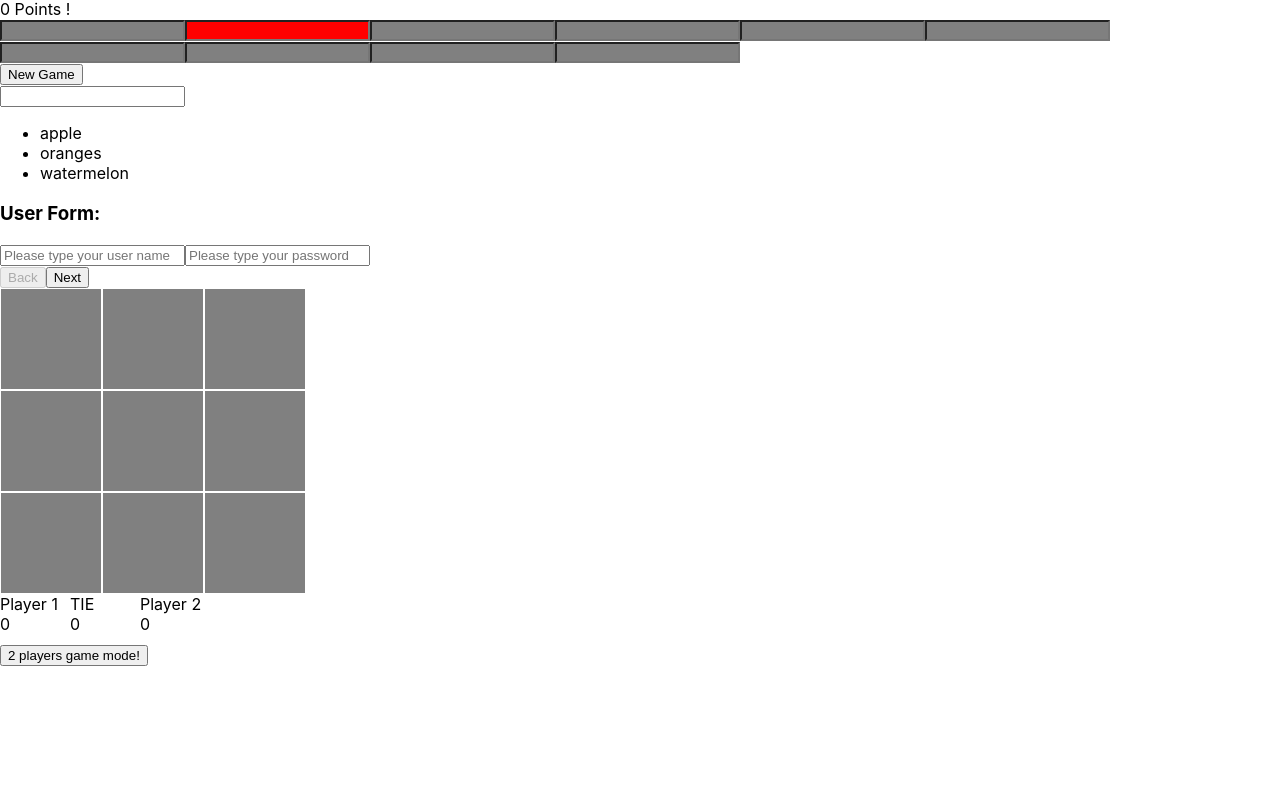
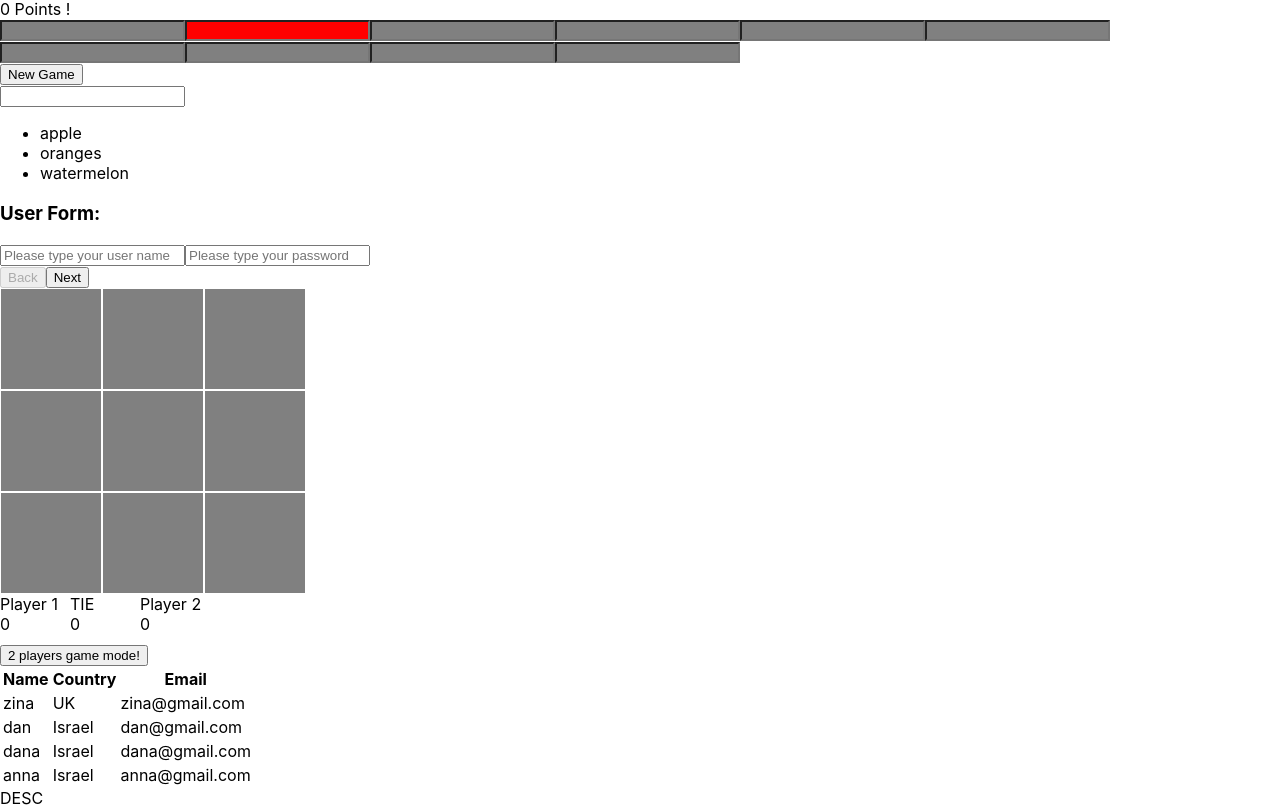
Before and after one commit to roiavidar/tocode-ex, a React (Create React App) app: page / in a window 1280 px wide. Shown: the part 538-1346 px from the top of the page. Before the commit the page ends 1204 px from the top, so only its background shows below. Built offline with nearby package versions, Linux system fonts and the light colour scheme.

Commit message:
sortable table

```diff
--- a/package.json
+++ b/package.json
@@ -15,7 +15,9 @@
     "react-dom": "^16.13.1",
     "react-scripts": "3.4.1",
     "tinycolor2": "^1.4.1",
-    "typescript": "^3.7.5"
+    "typescript": "^3.7.5",
+    "mobx": "^5.15.4",
+    "mobx-react": "^6.2.2"
   },
   "scripts": {
     "start": "react-scripts start",
--- a/src/App.tsx
+++ b/src/App.tsx
@@ -15,6 +15,8 @@ import { TimeConverterLogic } from './components/TimeConverter/TimeConverterLogi
 import CatchTheTargetLogic from './components/CatchTheTarget/CatchTheTargetLogic';
 import TicTacToe from './components/TicTacToe/TicTacToe';
 import { AI } from './components/TicTacToe/AI';
+import SortableTable from './components/SortableTable/SortableTable';
+import SortableTableService from './components/SortableTable/SortableTable.service';
 
 function App() {
 
@@ -49,6 +51,20 @@ function App() {
     calcTarget: () => Math.floor(Math.random() * boxes)
   });
 
+  const sortableTable = new SortableTableService(sortLogic);
+
+  sortableTable.SortedTable = [
+    ['Name', 'Country', 'Email'],
+    ['zina', 'UK', 'zina@gmail.com'],
+    ['dan', 'Israel', 'dan@gmail.com'],
+    ['dana', 'Israel', 'dana@gmail.com'],
+    ['anna', 'Israel', 'anna@gmail.com']
+  ];
+
+  function sortLogic(itemA: string, itemB: string) {
+      return itemA.localeCompare(itemB);
+  }
+
   return (
     <>
     <MultiInput
@@ -72,6 +88,7 @@ function App() {
     <FilterList items={items} />
     <UserForm stepsForm={stepsForm} />
     <TicTacToe gameSpeed={1500} computerAI={{isFirst: true, logic: new AI()}} />
+    <SortableTable sortableService={sortableTable} />
     </>
   );
 }
--- /dev/null
+++ b/src/components/SortableTable/SortableTable.model.tsx
@@ -0,0 +1,15 @@
+export interface ITableOrder {
+    columnIndex: number | undefined;
+    order: Order | undefined;
+}
+
+export enum Order {
+    ASC = 1,
+    DESC = 2
+}
+
+export interface ISortableService {
+    sort: (columnIndex: number) => any[][];
+    SortedTable: any[][];
+    tableOrder: ITableOrder;
+}
--- /dev/null
+++ b/src/components/SortableTable/SortableTable.service.tsx
@@ -0,0 +1,51 @@
+import { ITableOrder, Order } from "./SortableTable.model";
+import { observable, decorate, computed } from 'mobx';
+
+const {ASC, DESC} = Order;
+
+export default class SortableTableService {
+    public sortedTable: any[][] = [];
+    public tableOrder: ITableOrder = {
+        columnIndex: undefined,
+        order: undefined
+    };
+    private sortLogic: (itemA: any, itemB: any) => number;
+
+    constructor(sortLogic: (itemA: any, itemB: any) => number) {
+        this.sortLogic = sortLogic;
+    }
+
+    set SortedTable(data: any[][]) {
+        this.sortedTable = data;
+    }
+
+    get SortedTable() {
+        return this.sortedTable;
+    }
+
+    public sort(columnIndex: number) {
+        if (this.tableOrder.columnIndex === undefined || this.tableOrder.order === DESC) {
+            this.tableOrder.columnIndex = columnIndex;
+            this.sortDirection(ASC, columnIndex);
+        } else {
+            this.sortDirection(DESC, columnIndex);
+        }
+        return this.sortedTable;
+    }
+
+    private sortDirection(direction: Order, columnIndex: number) {
+        this.tableOrder.order = direction;
+        const tableRows = this.sortedTable.slice(1);
+        tableRows.sort((itemA: any, itemB: any) => {
+            const directionCoefficient = direction === ASC ? 1 : -1;
+            return directionCoefficient*this.sortLogic(itemA[columnIndex], itemB[columnIndex]);
+        });
+        this.sortedTable = [this.sortedTable[0], ...tableRows];
+    }
+}
+
+decorate(SortableTableService, {
+    SortedTable: computed,
+    sortedTable: observable,
+    tableOrder: observable
+});
--- /dev/null
+++ b/src/components/SortableTable/SortableTable.tsx
@@ -0,0 +1,65 @@
+import React from 'react';
+import ISortableService from './SortableTable.service';
+import SortableTableService from './SortableTable.service';
+import { observer } from 'mobx-react';
+import TableDetails from './TableDetails';
+
+function SortableTable(props: {
+    sortableService: ISortableService
+}) {
+    const {sortableService} = props;
+    const data = sortableService.SortedTable;
+
+    function renderRow(row: string[]) {
+        return (
+            <tr key={row.join(' ')}>
+                {
+                    row.map((text: string) => (
+                        <td>{text}</td>
+                    ))
+                }
+            </tr>
+        )
+    }
+
+    function renderHeaderRow(headerRow: string[]) {
+        return (
+            <tr key={'headers'}>
+                {
+                    headerRow.map((text: string, index: number) => (
+                        <th onClick={() => {sortableService.sort(index)}} >{text}</th>
+                    ))
+                }
+            </tr>
+        )
+    }
+
+    return (
+        <div>
+            <table>
+                <thead>
+                    {renderHeaderRow(data[0])}
+                </thead>
+                <tbody>
+                    {data.map((row: string[], index: number) => {
+                        if (index === 0) return null;
+                        return (
+                            renderRow(row)
+                        )
+                    })}
+                </tbody>
+            </table>
+            <TableDetails sortableService={sortableService} />
+        </div>
+    )
+}
+
+export default observer(SortableTable);
+
+function sortLogic(itemA: string, itemB: string) {
+    return itemA.localeCompare(itemB);
+}
+
+SortableTable.defaultProps = {
+    sortableService: new SortableTableService(sortLogic)
+};
--- /dev/null
+++ b/src/components/SortableTable/TableDetails.tsx
@@ -0,0 +1,16 @@
+import React from 'react';
+import { ISortableService, Order } from './SortableTable.model';
+
+const { ASC }  = Order;
+
+export default function TableDetails(props: {
+    sortableService: ISortableService
+}) {
+    const {sortableService} = props;
+
+    return (
+        <div>
+            <div>{sortableService.tableOrder.order === ASC ? 'ASC' : 'DESC' }</div>
+        </div>
+    )
+}
```
Also changed, not shown: 2 other files (tests, documents, lock files or other folders).
